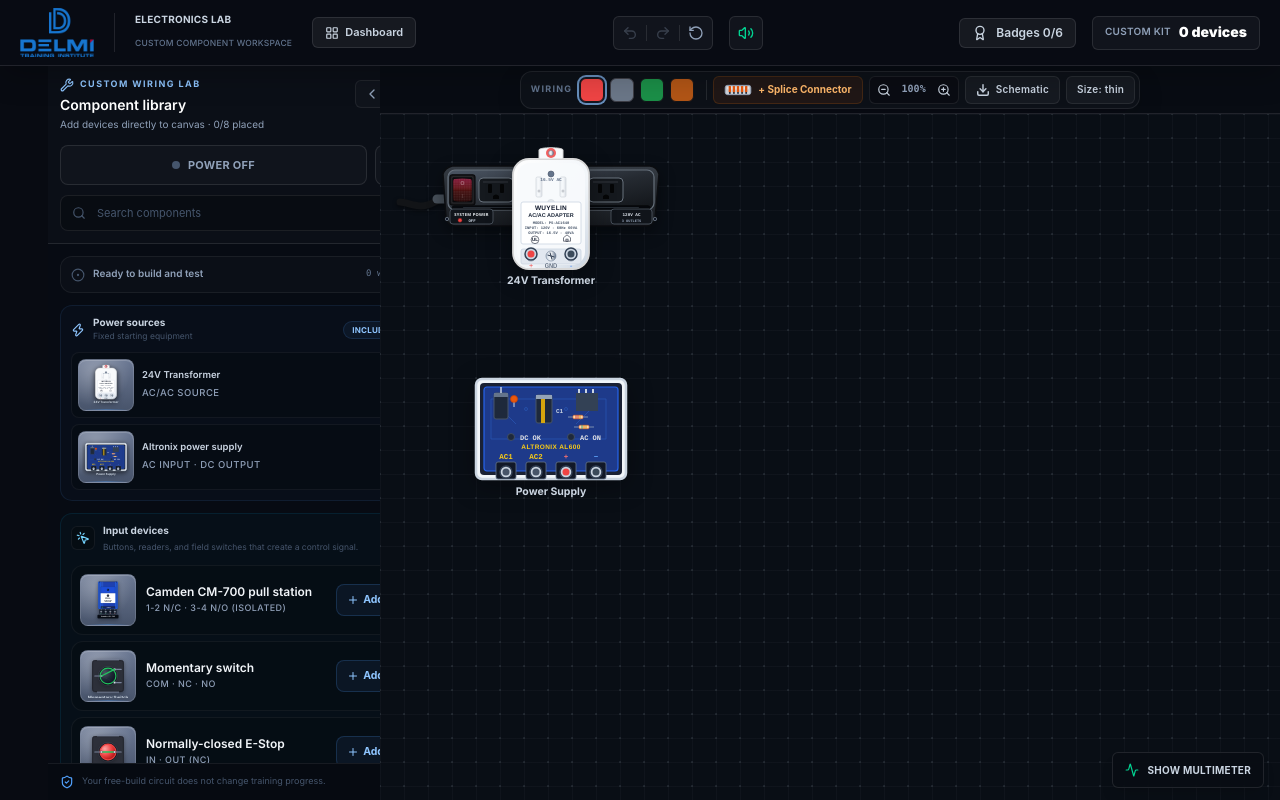
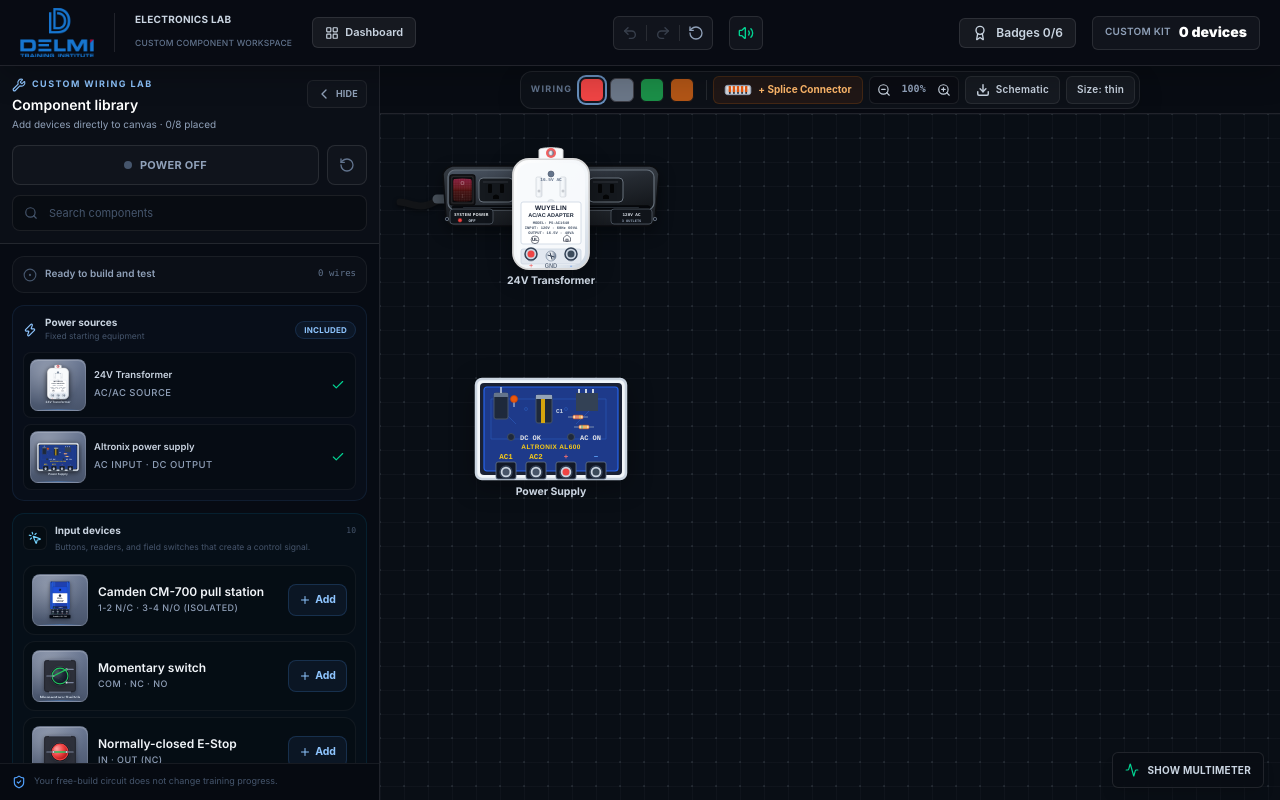
Before and after one commit to arjungautam1/NONC, a React (Vite) app: page / in a window 1280 px wide. Both pictures are taken after a click on the button "Custom lab". Built offline with nearby package versions, Linux system fonts and the light colour scheme.

Commit message:
fix: render button and aside conditionally to eliminate 48px left offset and right-side clipping

```diff
--- a/src/components/game/CustomLabSidebar.tsx
+++ b/src/components/game/CustomLabSidebar.tsx
@@ -143,28 +143,21 @@ export const CustomLabSidebar: React.FC = () => {
         ? 'h-[380px] max-h-[48vh] w-full md:h-full md:max-h-none md:w-[380px]'
         : 'h-12 w-full md:h-full md:w-[48px]'
     } overflow-hidden`}>
+      {!sidebarOpen ? (
         <button
           type="button"
           onClick={toggleSidebar}
           title="Show component library"
           aria-label="Show component library"
-        className={`group flex h-12 w-full shrink-0 items-center justify-center gap-2.5 border-b border-white/10 bg-[#080d19] hover:bg-blue-400/[0.07] focus-visible:outline-none focus-visible:ring-2 focus-visible:ring-inset focus-visible:ring-blue-300 md:h-full md:w-[48px] md:flex-col md:border-b-0 md:border-r transition-all duration-300 ${
-          sidebarOpen ? 'pointer-events-none opacity-0 w-0 md:w-0 overflow-hidden border-none p-0 m-0' : 'opacity-100'
-        }`}
+          className="group flex h-12 w-full shrink-0 items-center justify-center gap-2.5 border-b border-white/10 bg-[#080d19] hover:bg-blue-400/[0.07] focus-visible:outline-none focus-visible:ring-2 focus-visible:ring-inset focus-visible:ring-blue-300 md:h-full md:w-[48px] md:flex-col md:border-b-0 md:border-r transition-all duration-300"
         >
           <span className="h-1 w-10 rounded-full bg-blue-500/50 shadow-[0_0_8px_rgba(59,130,246,0.45)] transition group-hover:bg-blue-300 md:h-12 md:w-1" />
           <ChevronRight className="h-4 w-4 text-blue-300 transition-transform group-hover:translate-x-0.5 group-hover:text-white" />
           <span className="text-[9px] font-black uppercase tracking-[0.16em] text-slate-400 transition group-hover:text-white md:[writing-mode:vertical-rl] md:rotate-180">Show parts</span>
         </button>
-
+      ) : (
         <aside
-        className={`flex h-full w-full shrink-0 flex-col overflow-hidden border-b border-white/10 bg-[#070b13] md:w-[380px] md:border-b-0 md:border-r transition-all duration-300 ${sidebarOpen ? '' : 'hidden'}`}
-        aria-hidden={!sidebarOpen}
-        style={{
-          opacity: sidebarOpen ? 1 : 0,
-          transform: sidebarOpen ? 'translateX(0)' : 'translateX(-20px)',
-          pointerEvents: sidebarOpen ? 'auto' : 'none'
-        }}
+          className="flex h-full w-full shrink-0 flex-col overflow-hidden border-b border-white/10 bg-[#070b13] md:w-[380px] md:border-b-0 md:border-r"
         >
           <div className="shrink-0 border-b border-white/10 bg-white/[0.015] p-3">
             <div className="flex items-start justify-between gap-2">
@@ -378,6 +371,7 @@ export const CustomLabSidebar: React.FC = () => {
             </div>
           </div>
         </aside>
+      )}
     </div>
   );
 };
--- a/src/components/game/Sidebar.tsx
+++ b/src/components/game/Sidebar.tsx
@@ -215,30 +215,20 @@ export const Sidebar: React.FC = () => {
       sidebarOpen ? 'w-full md:w-[320px] h-[255px] md:h-full' : 'w-full md:w-[48px] h-12 md:h-full'
     } overflow-hidden`}>
 
-      {/* ── Edge tab (visible when the guide is closed) ── */}
+      {!sidebarOpen ? (
         <button
           onClick={toggleSidebar}
           title="Show guide"
           aria-label="Show guide"
-        className={`w-full md:w-[48px] h-12 md:h-full bg-[#080d19] border-b md:border-b-0 md:border-r border-white/10 flex md:flex-col items-center justify-center gap-2.5 cursor-pointer hover:bg-blue-400/[0.07] focus-visible:outline-none focus-visible:ring-2 focus-visible:ring-inset focus-visible:ring-blue-300 transition-all duration-300 group shrink-0 ${
-          sidebarOpen ? 'pointer-events-none opacity-0 w-0 md:w-0 md:h-0 overflow-hidden border-none p-0 m-0' : 'opacity-100'
-        }`}
-        style={{ pointerEvents: sidebarOpen ? 'none' : 'auto' }}
+          className="w-full md:w-[48px] h-12 md:h-full bg-[#080d19] border-b md:border-b-0 md:border-r border-white/10 flex md:flex-col items-center justify-center gap-2.5 cursor-pointer hover:bg-blue-400/[0.07] focus-visible:outline-none focus-visible:ring-2 focus-visible:ring-inset focus-visible:ring-blue-300 transition-all duration-300 group shrink-0"
         >
           <span className="h-1 w-10 rounded-full bg-blue-500/50 shadow-[0_0_8px_rgba(59,130,246,0.45)] transition group-hover:bg-blue-300 md:h-12 md:w-1" />
           <ChevronRight className="h-4 w-4 text-blue-300 transition-transform group-hover:translate-x-0.5 group-hover:text-white" />
           <span className="text-[9px] font-black uppercase tracking-[0.16em] text-slate-400 transition group-hover:text-white md:[writing-mode:vertical-rl] md:rotate-180">Show guide</span>
         </button>
-
-      {/* Main Sidebar Panel */}
+      ) : (
         <div
-        className={`w-full md:w-[320px] bg-[#070b13] border-b md:border-b-0 md:border-r border-white/10 flex flex-col h-full overflow-hidden shrink-0 transition-all duration-300 ${sidebarOpen ? '' : 'hidden'}`}
-        aria-hidden={!sidebarOpen}
-        style={{
-          opacity: sidebarOpen ? 1 : 0,
-          transform: sidebarOpen ? 'translateX(0)' : 'translateX(-20px)',
-          pointerEvents: sidebarOpen ? 'auto' : 'none'
-        }}
+          className="w-full md:w-[320px] bg-[#070b13] border-b md:border-b-0 md:border-r border-white/10 flex flex-col h-full overflow-hidden shrink-0"
         >
 
         {/* 1. Level Selector Header */}
@@ -496,6 +486,7 @@ export const Sidebar: React.FC = () => {
           </span>
         </div>
       </div>
+    )}
   </div>
 );
 };
```
Lines whose indentation alone changed are shown as unchanged.
